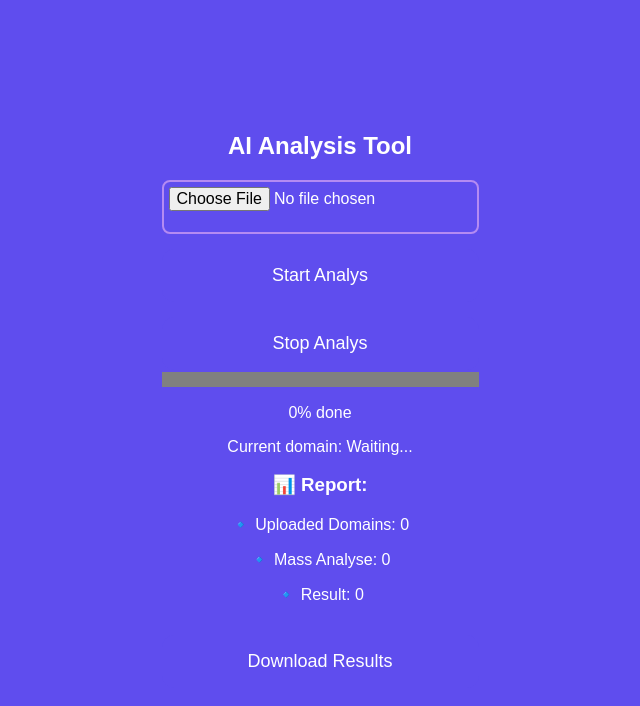
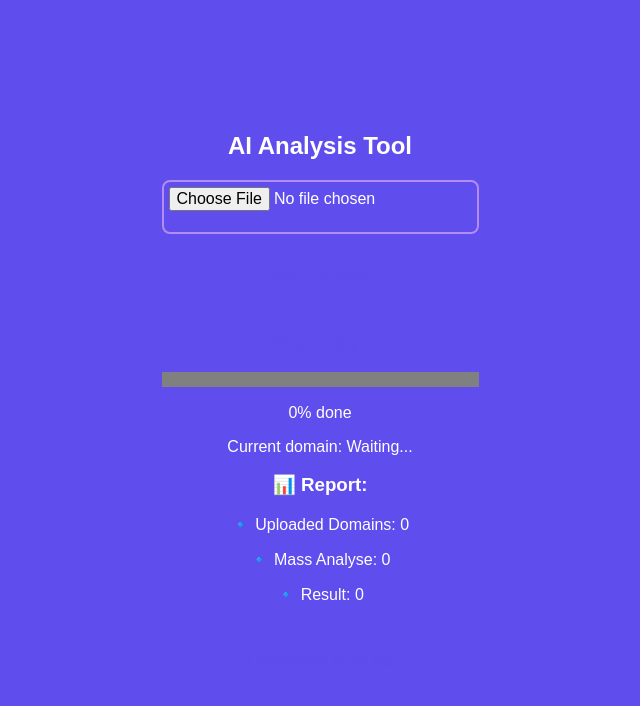
Before and after one commit to Vadimchernukha/flask-web-analysis, a Flask app: page / in a window 1280 px wide. Shown: the top 706 px of the page, without its empty margins (320-960 px from the left). Run offline with Flask 3, Linux system fonts and the light colour scheme.

Commit message:
Update styles.css

```diff
--- a/static/styles.css
+++ b/static/styles.css
@@ -31,7 +31,7 @@ button, .download-btn {
     margin-top: 15px;
     padding: 16px;
     background-color: #5f4dee; /* Светло-фиолетовый */
-    color: white;
+    color: #5f4dee;
     border: none;
     border-radius: 12px;
     cursor: pointer;
@@ -41,7 +41,7 @@ button, .download-btn {
 }
 
 button:hover, .download-btn:hover {
-    background-color: #d0a9ff; /* Светлее при наведении */
+    background-color: #5f4dee; /* Светлее при наведении */
 }
 
 .download-btn {
```
